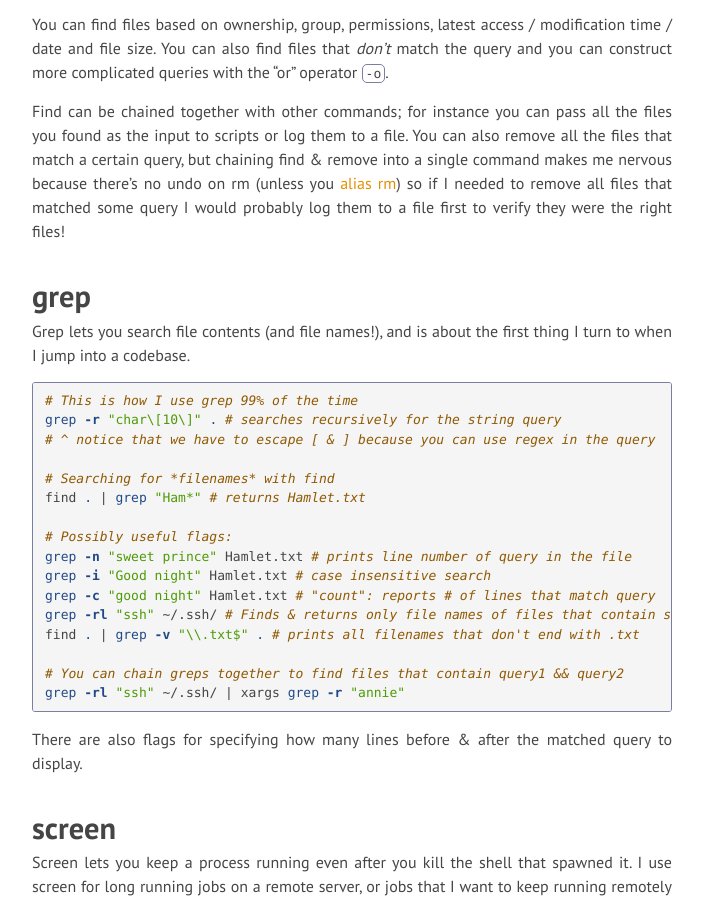
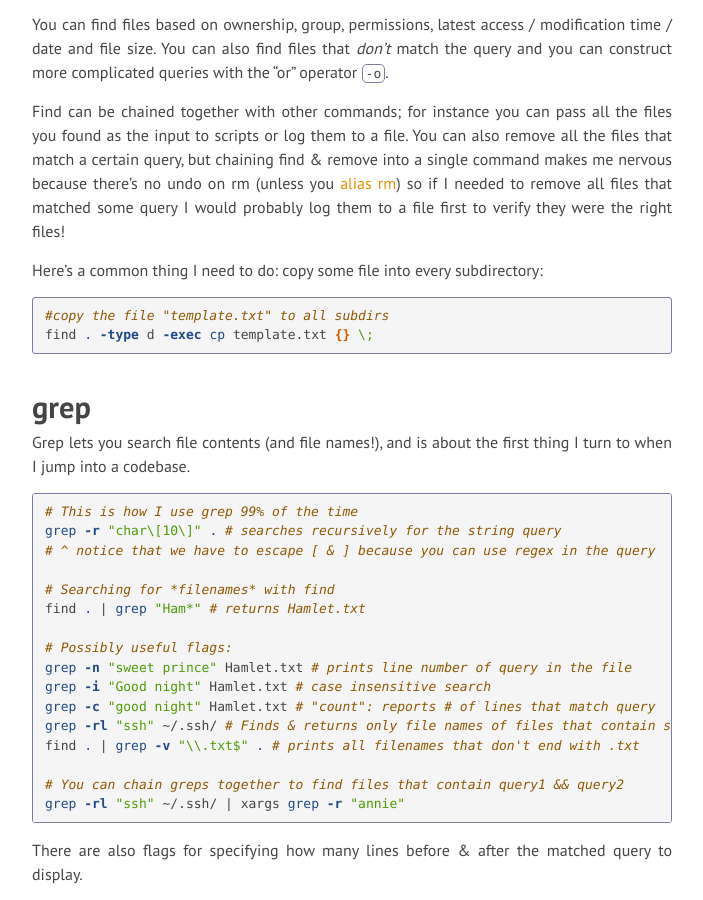
Before and after one commit to anniecherk/anniecherk.github.io, a Jekyll site: the page built from _posts/2017-06-30-Command-Line-Cribsheet.markdown, in a window 1280 px wide and 900 px high, scrolled down 1040 px. Shown: the whole window, without its empty margins (288-991 px from the left). Built offline with Jekyll 4.4.1, drawn with Linux system fonts in a browser that asks for light colours; nearby versions of some CDN libraries.

Commit message:
updated command line cribsheet with copying template to all subdirs

````diff
--- a/_posts/2017-06-30-Command-Line-Cribsheet.markdown
+++ b/_posts/2017-06-30-Command-Line-Cribsheet.markdown
@@ -27,6 +27,11 @@ You can find files based on ownership, group, permissions, latest access / modif
 
 Find can be chained together with other commands; for instance you can pass all the files you found as the input to scripts or log them to a file. You can also remove all the files that match a certain query, but chaining find & remove into a single command makes me nervous because there's no undo on rm (unless you [alias rm](https://apple.stackexchange.com/questions/17622/how-can-i-make-rm-move-files-to-the-trash-can)) so if I needed to remove all files that matched some query I would probably log them to a file first to verify they were the right files!
 
+Here's a common thing I need to do: copy some file into every subdirectory:
+```bash
+#copy the file "template.txt" to all subdirs
+find . -type d -exec cp template.txt {} \;
+```
 
 # grep
 Grep lets you search file contents (and file names!), and is about the first thing I turn to when I jump into a codebase.
````
